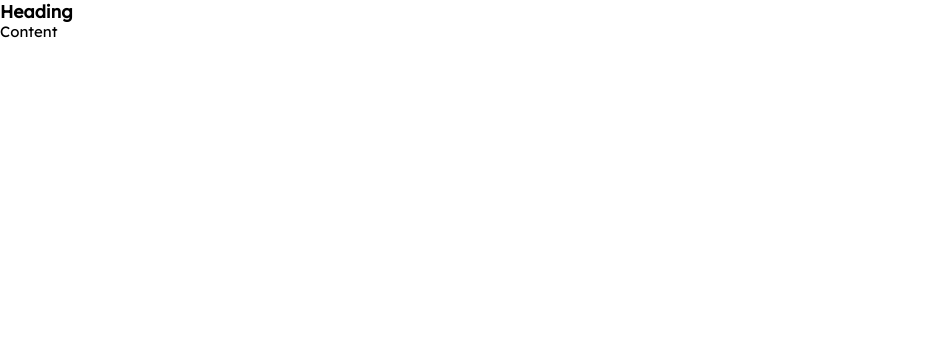
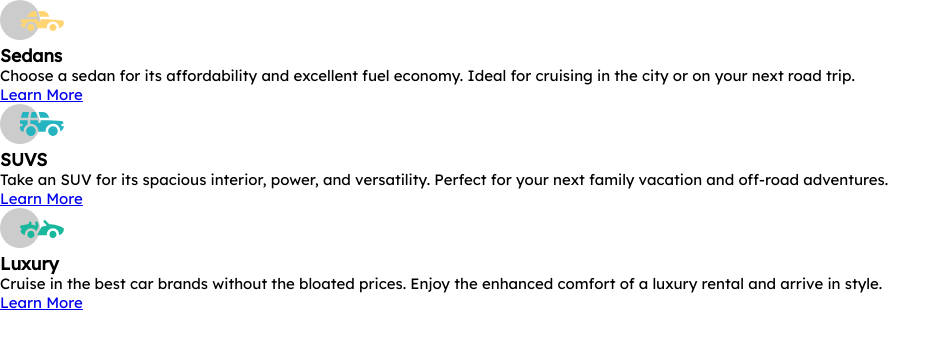
Before and after one commit to horoserp/column-card, a plain HTML site: page index.html in a window 1280 px wide. Shown: the whole page, without its empty margins (0-951 px from the left). Drawn offline with Linux system fonts and the light colour scheme.

Commit message:
Update: Complete Semantic HTML.

```diff
--- a/index.html
+++ b/index.html
@@ -48,11 +48,45 @@
 
   <body>
     <main>
-      <!-- Add your main content here -->
       <section>
-        <article>
-          <h1>Heading</h1>
-          <p>Content</p>
+        <article class="category">
+          <div class="content">
+            <img src="./assets/images/icon-sedans.svg" alt="sedan" />
+            <h1>Sedans</h1>
+            <p>
+              Choose a sedan for its affordability and excellent fuel economy.
+              Ideal for cruising in the city or on your next road trip.
+            </p>
+          </div>
+          <div>
+            <a class="button" href="#">Learn More</a>
+          </div>
+        </article>
+        <article class="category">
+          <div class="content">
+            <img src="./assets/images/icon-suvs.svg" alt="suv" />
+            <h1>SUVS</h1>
+            <p>
+              Take an SUV for its spacious interior, power, and versatility.
+              Perfect for your next family vacation and off-road adventures.
+            </p>
+          </div>
+          <div>
+            <a class="button" href="#">Learn More</a>
+          </div>
+        </article>
+        <article class="category">
+          <div class="content">
+            <img src="./assets/images/icon-luxury.svg" alt="luxury car" />
+            <h1>Luxury</h1>
+            <p>
+              Cruise in the best car brands without the bloated prices. Enjoy
+              the enhanced comfort of a luxury rental and arrive in style.
+            </p>
+          </div>
+          <div>
+            <a class="button" href="#">Learn More</a>
+          </div>
         </article>
       </section>
     </main>
```
Also changed, not shown: 1 other file.
